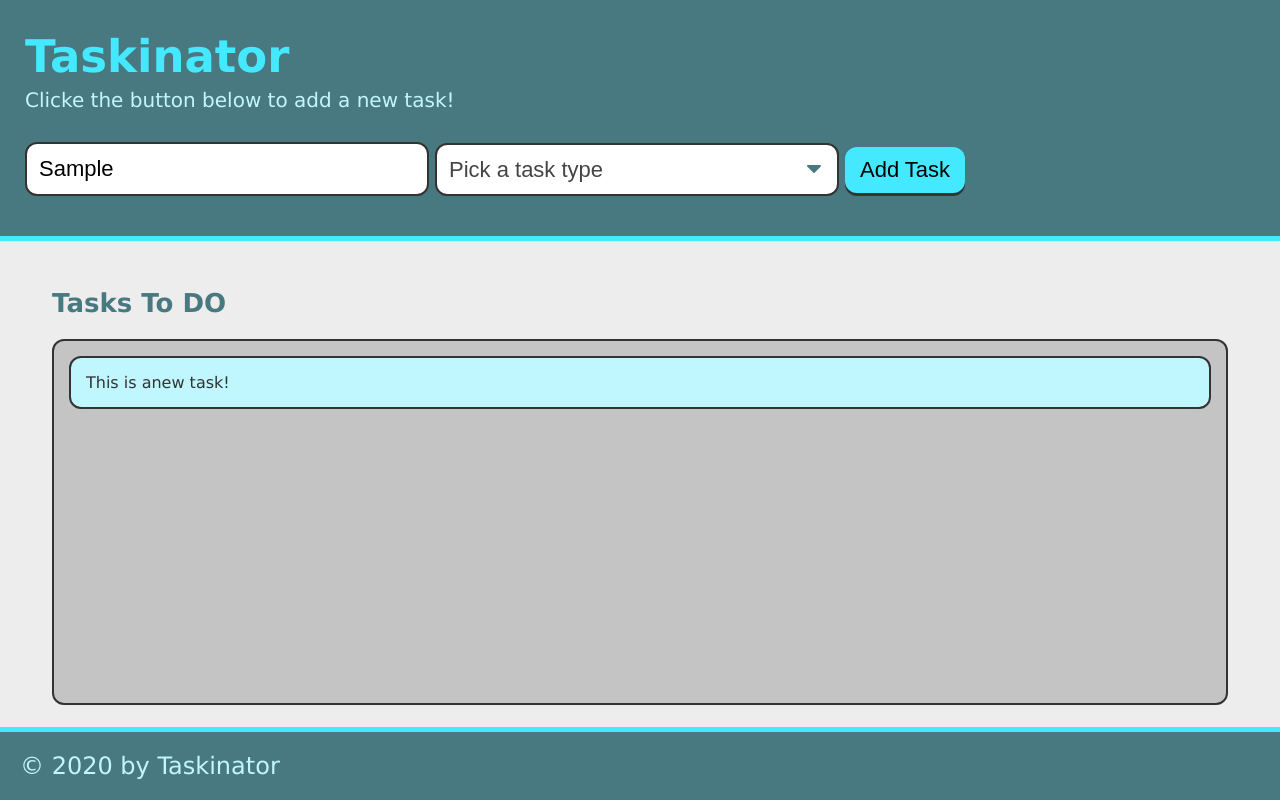
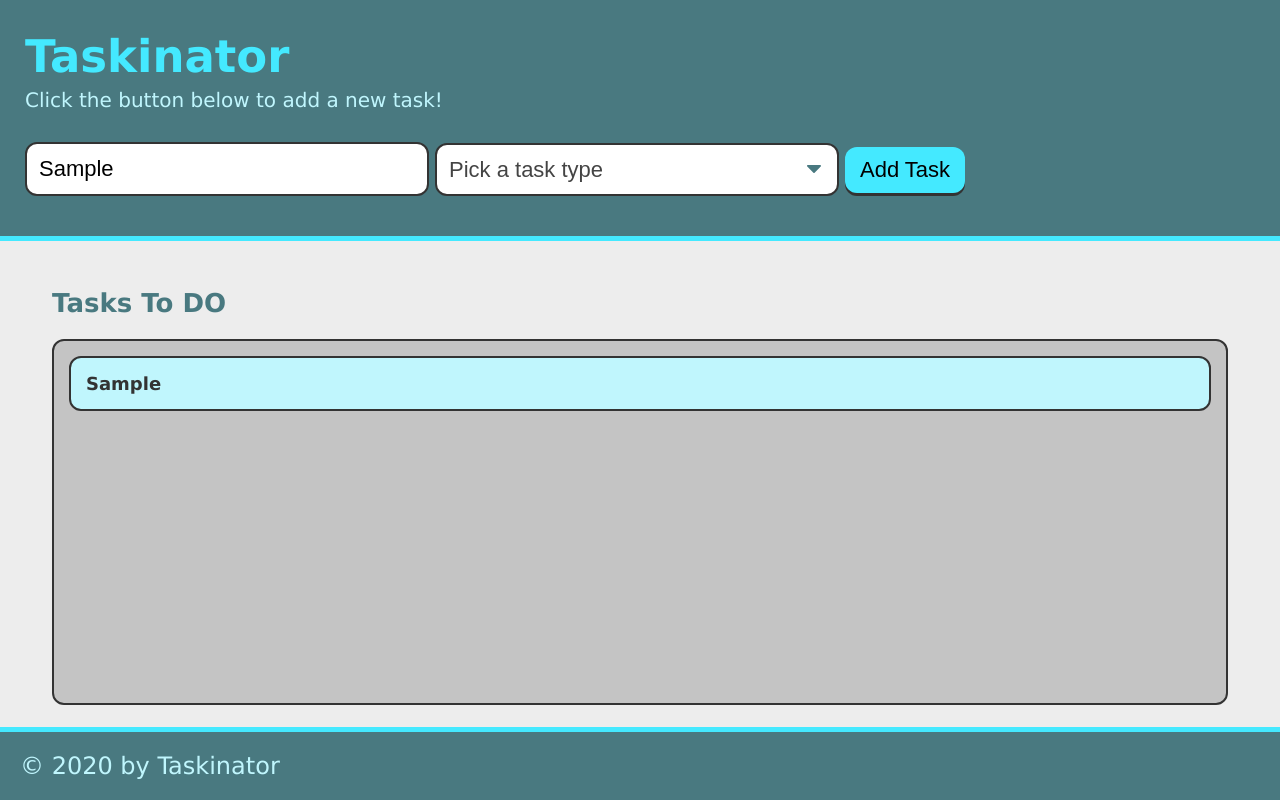
Before and after one commit to dneflas/taskinator, a plain HTML site: page index.html in a window 1280 px wide. Both pictures are taken after typing "Sample" into the empty fields and a click on the button "Add Task". Drawn offline with Linux system fonts and the light colour scheme.

Commit message:
capture input and select option of form

```diff
--- a/assets/js/script.js
+++ b/assets/js/script.js
@@ -3,11 +3,24 @@ var tasksToDoEl = document.querySelector("#tasks-to-do")
 
 var createTaskHandler = function(event){
     event.preventDefault();
+    var taskNameInput = document.querySelector("input[name='task-name']").value;
+    var taskTypeInput = document.querySelector("select[name='task-type']").value;
 
+    // create list item
     var listItemEl = document.createElement("li");
     listItemEl.className = "task-item";
-    listItemEl.textContent = "This is anew task!";
+
+    // create div to hold task info and add to list item
+    var taskInfoEl = document.createElement("div");
+    taskInfoEl.className = "task-info";
+    // add HTML content to div
+    taskInfoEl.innerHTML = "<h3 class='task-name'>" + taskNameInput + "</h3><span class='task-type'>" + taskTypeInput + "</span>";
+    listItemEl.appendChild(taskInfoEl);
+
+    // add entire list itemto list
     tasksToDoEl.appendChild(listItemEl);
+
+    console.dir(listItemEl);
 };
 
 formEl.addEventListener("submit", createTaskHandler);
--- a/index.html
+++ b/index.html
@@ -10,7 +10,7 @@
 <body>
     <header>
         <h1 class="page-title">Taskinator</h1>
-        <p>Clicke the button below to add a new task!</p>
+        <p>Click the button below to add a new task!</p>
         <form id="task-form">
             <div class="form-group">
                 <input type="text" name="task-name" placeholder="Enter Task Name"/>
```
